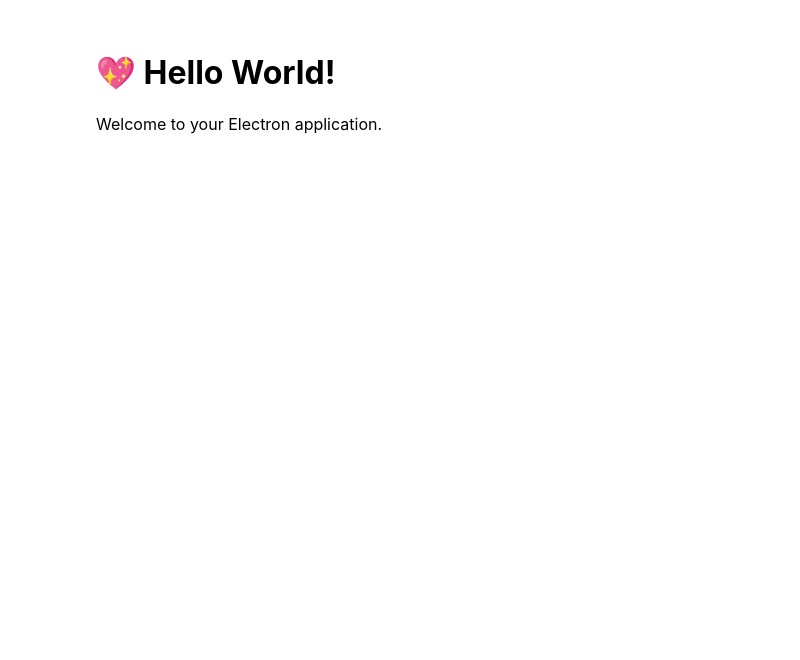
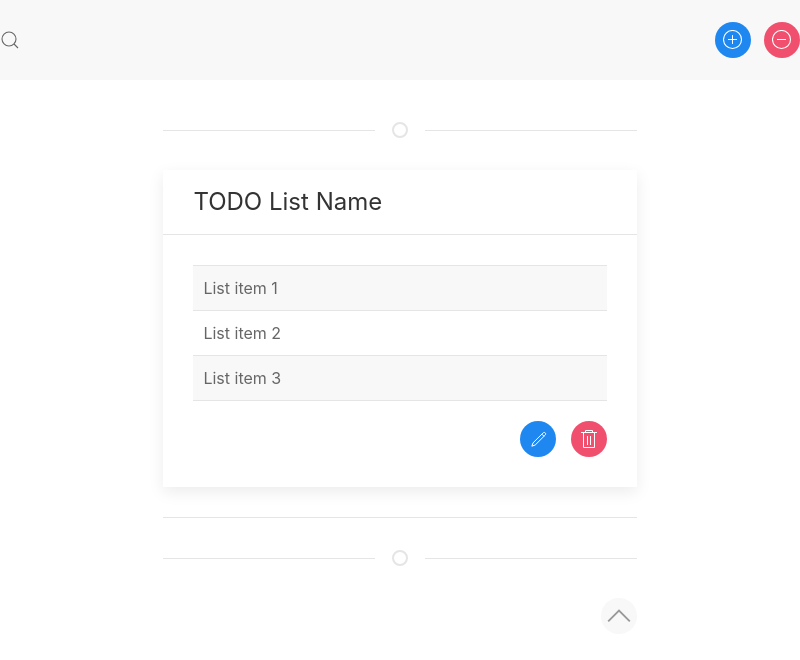
Before and after one commit to yussufbiyik/simpletodo, an Electron app: page src/index.html in a window 800 px wide. Drawn offline with nearby package versions, Linux system fonts and the light colour scheme.

Commit message:
➕ Add Theme
Used modified version of todo app from my uikit-examples

```diff
--- a/src/index.html
+++ b/src/index.html
@@ -1,12 +1,84 @@
 <!DOCTYPE html>
-<html>
-  <head>
+<html lang="en">
+<head>
     <meta charset="UTF-8">
-    <title>Hello World!</title>
-    <link rel="stylesheet" href="index.css">
-  </head>
-  <body>
-    <h1>💖 Hello World!</h1>
-    <p>Welcome to your Electron application.</p>
-  </body>
+    <meta name="viewport" content="width=device-width, initial-scale=1.0">
+    <title>Electron TODO</title>
+
+    <!-- UIkit CSS -->
+    <link rel="stylesheet" href="https://cdn.jsdelivr.net/npm/uikit@3.5.4/dist/css/uikit.min.css" />
+
+    <!-- UIkit JS -->
+    <script src="https://cdn.jsdelivr.net/npm/uikit@3.5.4/dist/js/uikit.min.js"></script>
+    <script src="https://cdn.jsdelivr.net/npm/uikit@3.5.4/dist/js/uikit-icons.min.js"></script>
+</head>
+<body>
+    <!-- Menu Begin -->
+    <div class="uk-navbar-container" uk-navbar>
+
+        <div class="uk-navbar-left">
+          <div class="uk-navbar-item">
+            <a class="uk-navbar-toggle" uk-search-icon uk-toggle="target: .nav-overlay; animation: uk-animation-fade" href="#"></a>
+            <div class="nav-overlay uk-navbar-left uk-flex-1" hidden>
+              <div class="uk-navbar-item uk-width-expand">
+                  <form class="uk-search uk-search-navbar uk-width-1-1">
+                      <input class="uk-search-input" type="search" placeholder="Search..." autofocus>
+                  </form>
+              </div>
+              <a class="uk-navbar-toggle" uk-close uk-toggle="target: .nav-overlay; animation: uk-animation-fade" href="#"></a>
+            </div>
+          </div>
+        </div>
+
+        <div class="uk-navbar-right">
+            <div class="uk-navbar-item">
+              <a href="" class="uk-icon-button uk-button-primary uk-hidden@l" uk-icon="plus-circle"></a>
+              <a href="" class="uk-icon-button uk-button-danger uk-margin-small-left uk-hidden@l" uk-icon="minus-circle"></a>
+              <button class="uk-button uk-button-primary uk-visible@l">Add</button>
+              <button class="uk-button uk-button-danger uk-margin-small-left uk-visible@l">Delete All</button>
+            </div>
+        </div>
+
+    </div>
+    <!-- Menu End -->
+    <div class="uk-container uk-width-2-3@s uk-margin-large-top uk-margin-large-bottom">
+
+        <div class="uk-child-width-1-1" uk-grid>
+
+
+            <div><hr class="uk-divider-icon"></div>
+
+            <!-- Example Lists Begin -->
+            <div>
+                <div class="uk-card uk-card-default uk-card-hover uk-text-left">
+                    <div class="uk-card-header">
+                        <h3 class="uk-card-title">
+                            TODO List Name
+                        </h3>
+                    </div>
+                    <div class="uk-card-body">
+                        <ul class="uk-list uk-list-striped">
+                            <li>List item 1</li>
+                            <li>List item 2</li>
+                            <li>List item 3</li>
+                        </ul>
+                        <div class="uk-align-right">
+                          <a href="" class="uk-icon-button uk-button-primary uk-margin-small-right" uk-icon="pencil"></a>
+                          <a href="" class="uk-icon-button uk-button-danger" uk-icon="trash"></a>
+                        </div>
+                    </div>
+                </div>
+            </div>
+
+            <div><hr></div>
+            <!-- Example Lists End -->
+
+            <div><hr class="uk-divider-icon"></div>
+
+            <div>
+                <a class="uk-align-right uk-icon-button" uk-icon="icon:chevron-up;ratio:2;" href="" uk-scroll></a>
+            </div>
+        </div>
+    </div>
+</body>
 </html>
```
